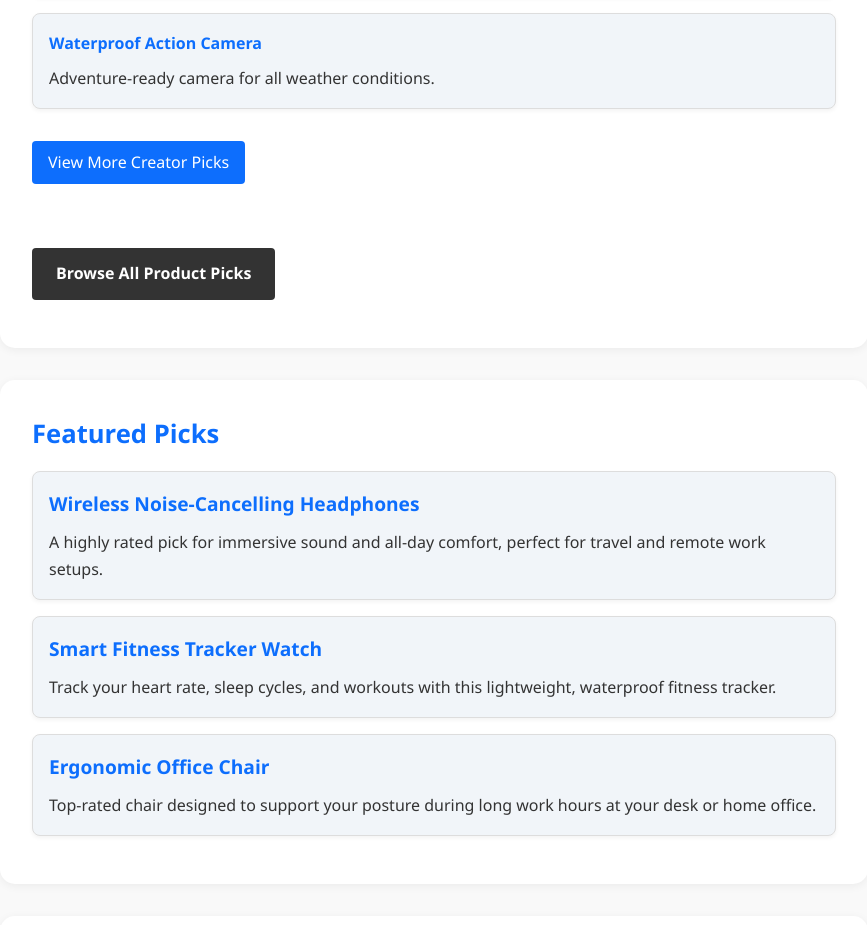
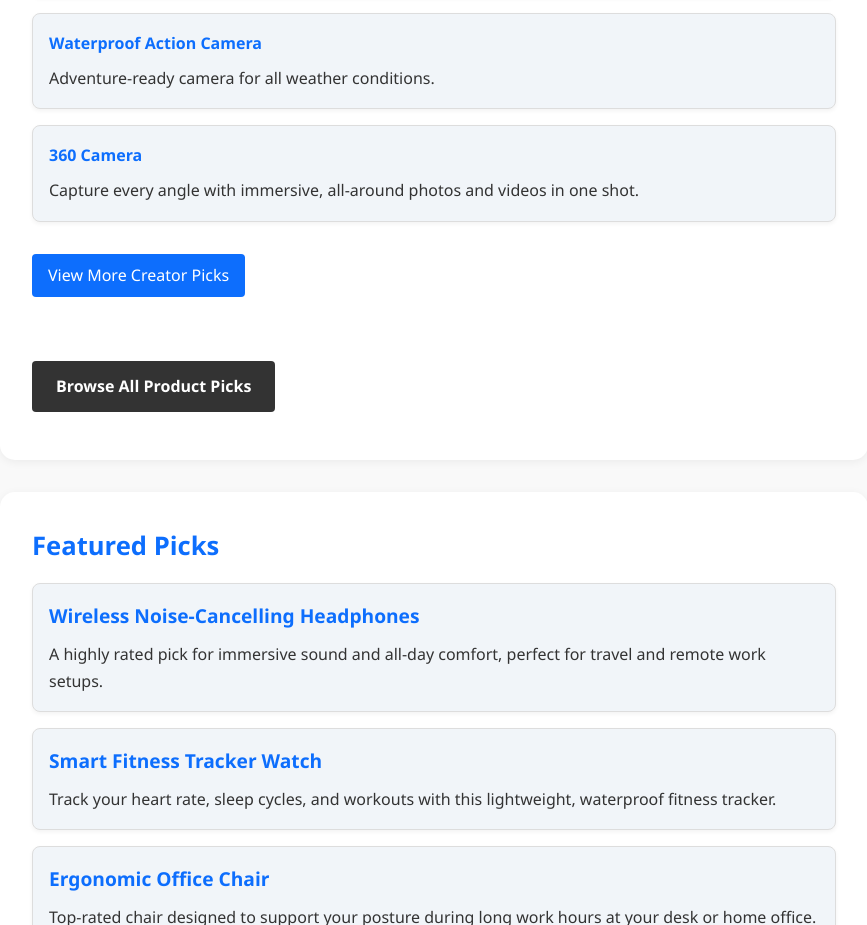
Before and after one commit to goyanitechnologyservices/goyanitech, a website: page recommendations.html in a window 1280 px wide. Shown: the part 3554-4479 px from the top of the page, without its empty margins (206-1073 px from the left). Drawn offline with Linux system fonts and the light colour scheme.

Commit message:
Update recommendations.html

```diff
--- a/recommendations.html
+++ b/recommendations.html
@@ -498,6 +498,16 @@
             >
           </h4>
           <p>Adventure-ready camera for all weather conditions.</p>
+        </div>
+        <div class="product-card">
+          <h4>
+            <a
+              href="https://www.amazon.in/s?k=360+camera&crid=B5T0X46VXB8A&sprefix=360+camera%2Caps%2C243&linkCode=ll2&tag=goyani06-21&linkId=51945680c007d5993140a5e33ee3ddf3&language=en_IN&ref_=as_li_ss_tl"
+              target="_blank"
+              >360 Camera</a
+            >
+          </h4>
+          <p>Capture every angle with immersive, all-around photos and videos in one shot.</p>
         </div>
         <a
           href="https://www.amazon.in/s?k=Creator&i=computers&rh=n%3A976392031%2Cp_90%3A20912642031&dc=&ds=v1%3AZZ7JJ0o1AuEOZ4BJDvtYthdbfZV1LQPUi2lxI7JYdc0&crid=3JBCQ11QF419X&qid=1747315257&rnid=6741116031&sprefix=creator%2Ccomputers%2C290&linkCode=ll2&tag=goyani06-21&linkId=f6688b303dc775e303f7d86fb8832a66&language=en_IN&ref_=as_li_ss_tl"
```
